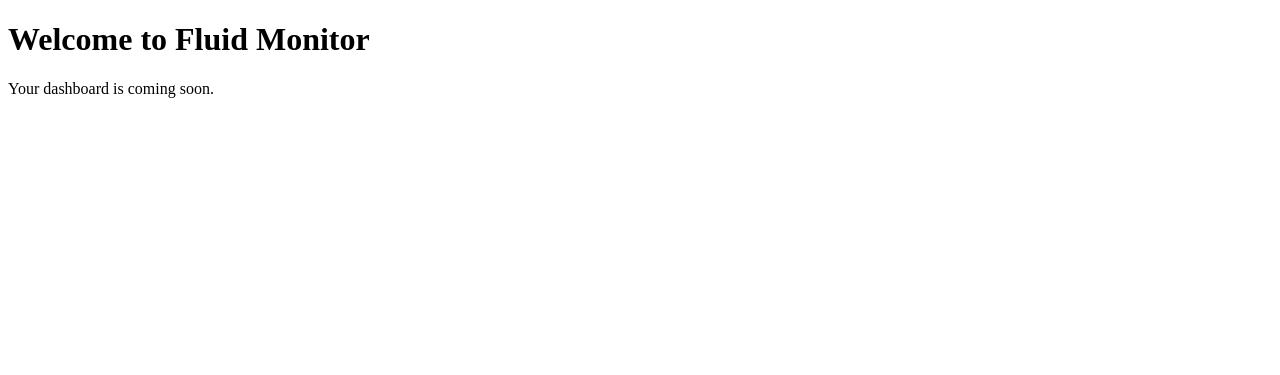
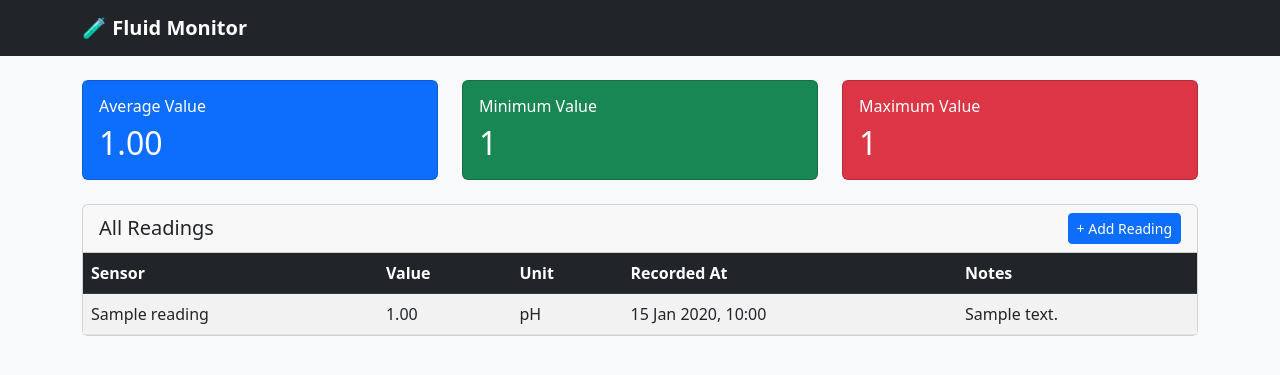
Before and after one commit to uditbh123/fluidmonitor, a Django app: page / in a window 1280 px wide. Shown: the top 375 px of the page. Run offline with Django 5.2, Linux system fonts and the light colour scheme; tables that the repository leaves empty hold one stand-in row (values such as "Sample post").

Commit message:
added full dashborad

```diff
--- a/readings/templates/readings/home.html
+++ b/readings/templates/readings/home.html
@@ -1,10 +1,96 @@
 <!DOCTYPE html>
-<html>
+<html lang="en">
 <head>
+    <meta charset="UTF-8">
+    <meta name="viewport" content="width=device-width, initial-scale=1">
     <title>Fluid Monitor</title>
+    <!-- Bootstrap 5 CSS loaded from CDN — no installation needed -->
+    <link href="https://cdn.jsdelivr.net/npm/bootstrap@5.3.0/dist/css/bootstrap.min.css" rel="stylesheet">
 </head>
-<body>
-    <h1>Welcome to Fluid Monitor</h1>
-    <p>Your dashboard is coming soon.</p>
+<body class="bg-light">
+
+    <!-- NAVBAR -->
+    <nav class="navbar navbar-dark bg-dark">
+        <div class="container">
+            <span class="navbar-brand fw-bold">🧪 Fluid Monitor</span>
+        </div>
+    </nav>
+
+    <div class="container mt-4">
+
+        <!-- STATS CARDS -->
+        <div class="row mb-4">
+
+            <div class="col-md-4">
+                <div class="card text-white bg-primary h-100">
+                    <div class="card-body">
+                        <h6 class="card-title">Average Value</h6>
+                        <h2 class="mb-0">{{ stats.avg_value|floatformat:2 }}</h2>
+                    </div>
+                </div>
+            </div>
+
+            <div class="col-md-4">
+                <div class="card text-white bg-success h-100">
+                    <div class="card-body">
+                        <h6 class="card-title">Minimum Value</h6>
+                        <h2 class="mb-0">{{ stats.min_value }}</h2>
+                    </div>
+                </div>
+            </div>
+
+            <div class="col-md-4">
+                <div class="card text-white bg-danger h-100">
+                    <div class="card-body">
+                        <h6 class="card-title">Maximum Value</h6>
+                        <h2 class="mb-0">{{ stats.max_value }}</h2>
+                    </div>
+                </div>
+            </div>
+
+        </div>
+
+        <!-- READINGS TABLE -->
+        <div class="card">
+            <div class="card-header d-flex justify-content-between align-items-center">
+                <h5 class="mb-0">All Readings</h5>
+                <a href="/add/" class="btn btn-sm btn-primary">+ Add Reading</a>
+            </div>
+            <div class="card-body p-0">
+                <table class="table table-striped table-hover mb-0">
+                    <thead class="table-dark">
+                        <tr>
+                            <th>Sensor</th>
+                            <th>Value</th>
+                            <th>Unit</th>
+                            <th>Recorded At</th>
+                            <th>Notes</th>
+                        </tr>
+                    </thead>
+                    <tbody>
+                        {% for reading in readings %}
+                        <tr>
+                            <td>{{ reading.sensor_name }}</td>
+                            <td>{{ reading.value }}</td>
+                            <td>{{ reading.unit }}</td>
+                            <td>{{ reading.recorded_at|date:"d M Y, H:i" }}</td>
+                            <td>{{ reading.notes }}</td>
+                        </tr>
+                        {% empty %}
+                        <tr>
+                            <td colspan="5" class="text-center text-muted py-4">
+                                No readings yet. Add one above!
+                            </td>
+                        </tr>
+                        {% endfor %}
+                    </tbody>
+                </table>
+            </div>
+        </div>
+
+    </div>
+
+    <!-- Bootstrap 5 JS -->
+    <script src="https://cdn.jsdelivr.net/npm/bootstrap@5.3.0/dist/js/bootstrap.bundle.min.js"></script>
 </body>
 </html>
```
